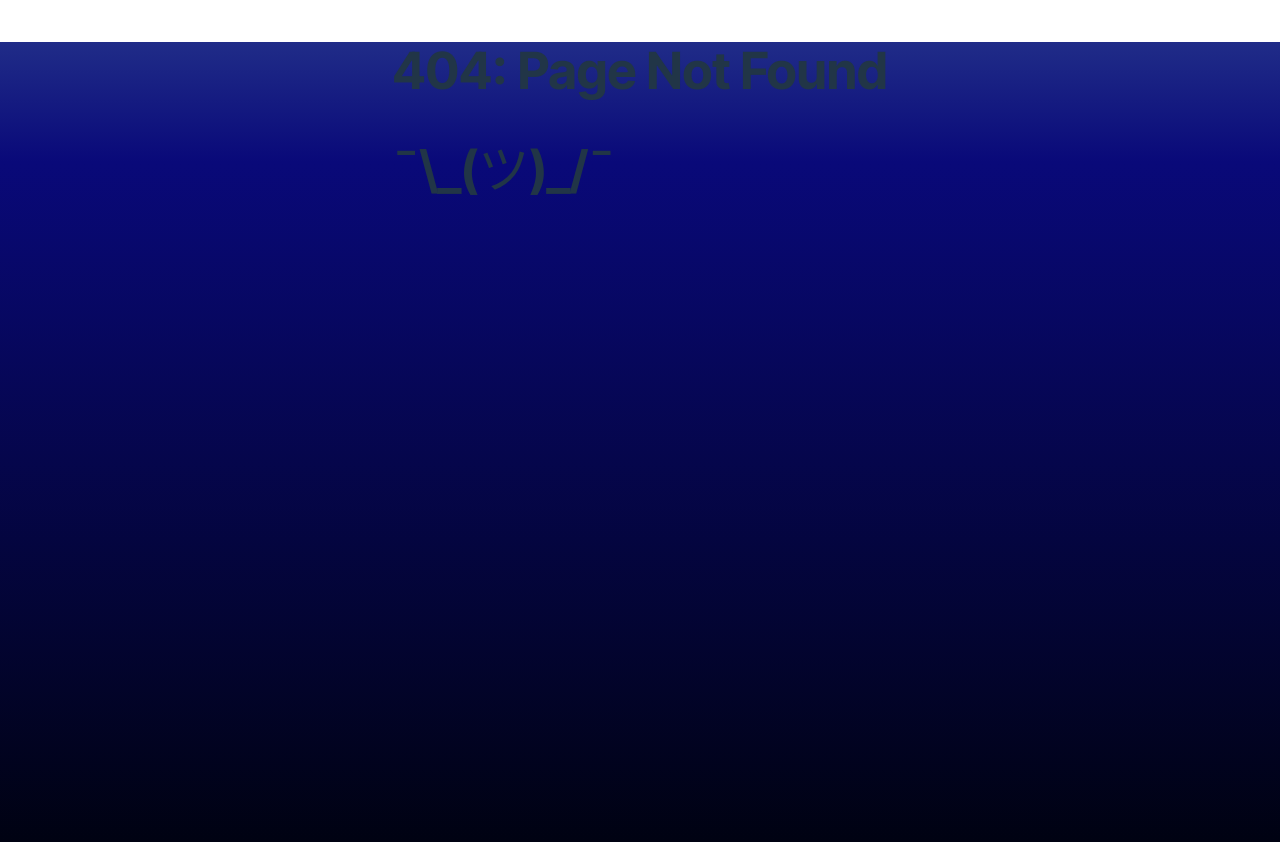
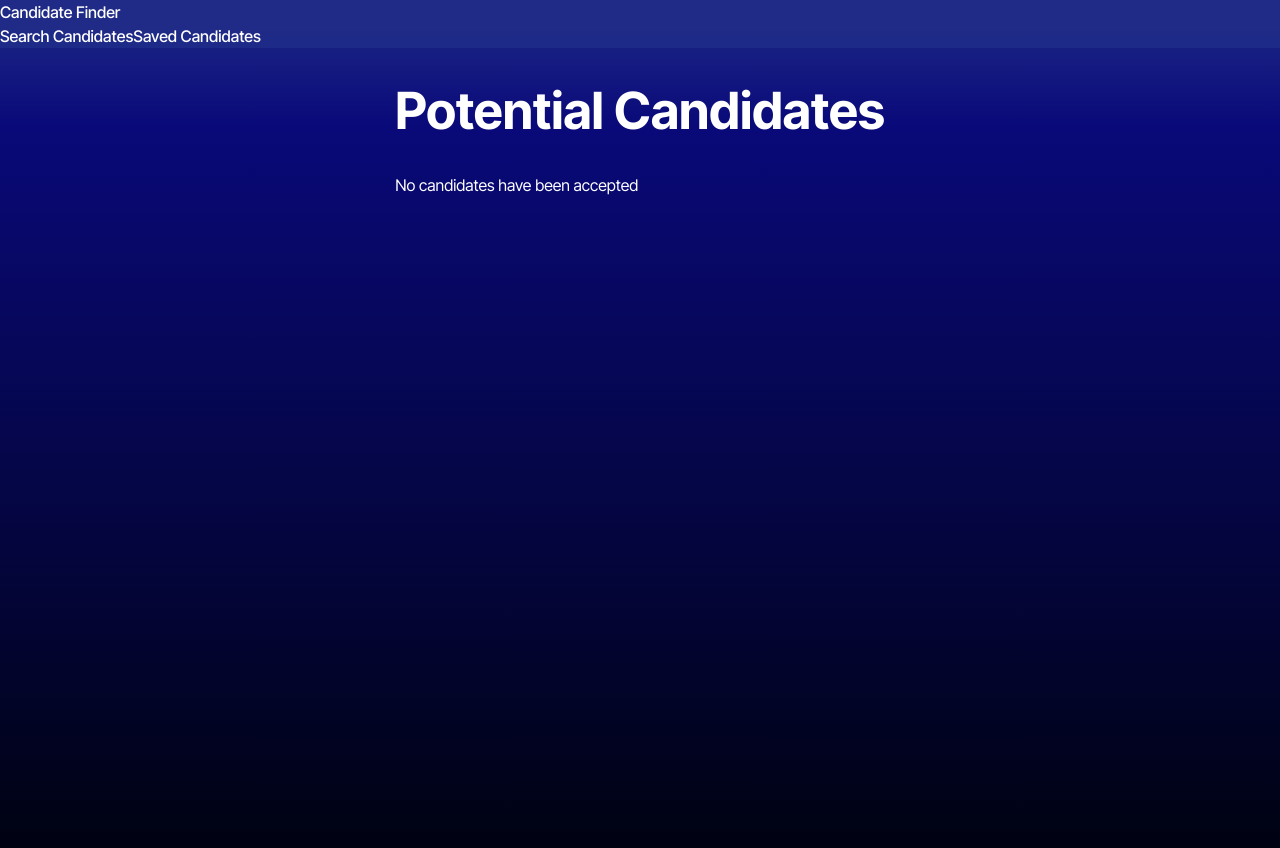
Before and after one commit to CelestialChai/candidate-search, a React (Vite) app: page /saved-candidates in a window 1280 px wide. Before the commit this address had no page. Built offline with nearby package versions, Linux system fonts and the light colour scheme.

Commit message:
added new information, updated json, and added to the tsk files.

```diff
--- a/index.html
+++ b/index.html
@@ -2,9 +2,15 @@
 <html lang="en">
   <head>
     <meta charset="UTF-8" />
-    <link rel="icon" type="image/svg+xml" href="/vite.svg" />
     <meta name="viewport" content="width=device-width, initial-scale=1.0" />
     <title>Candidate Search</title>
+
+    <!-- Meta Description for SEO -->
+    <meta name="description" content="Candidate Search Application to browse and save GitHub users as potential candidates." />
+
+    <!-- Icons -->
+    <link rel="icon" type="image/svg+xml" href="/vite.svg" />
+    <link rel="icon" type="image/x-icon" href="/favicon.ico" />
   </head>
   <body>
     <div id="root"></div>
--- a/src/components/Nav.tsx
+++ b/src/components/Nav.tsx
@@ -1,8 +1,25 @@
+import { Link } from 'react-router-dom';
+
 const Nav = () => {
-  // TODO: Add necessary code to display the navigation bar and link between the pages
   return (
-    <div>Nav</div>
-  )
+    <nav className="navbar is-primary" role="navigation" aria-label="main navigation">
+      <div className="navbar-brand">
+        <Link to="/" className="navbar-item">
+          Candidate Finder
+        </Link>
+      </div>
+      <div className="navbar-menu">
+        <div className="navbar-start">
+          <Link to="/" className="navbar-item">
+            Search Candidates
+          </Link>
+          <Link to="/saved-candidates" className="navbar-item">
+            Saved Candidates
+          </Link>
+        </div>
+      </div>
+    </nav>
+  );
 };
 
 export default Nav;
--- a/src/index.css
+++ b/src/index.css
@@ -1,5 +1,6 @@
 @import url('https://fonts.googleapis.com/css2?family=Inter+Tight:ital,wght@0,100..900;1,100..900&display=swap');
 
+/* Root Styles */
 :root {
   font-family: 'Inter Tight', system-ui, Avenir, Helvetica, Arial, sans-serif;
   line-height: 1.5;
@@ -13,6 +14,7 @@
   -moz-osx-font-smoothing: grayscale;
 }
 
+/* Link Styling */
 a {
   font-weight: 500;
   color: #646cff;
@@ -22,6 +24,7 @@ a:hover {
   color: #535bf2;
 }
 
+/* Body Background */
 body {
   background: linear-gradient(
     180deg,
@@ -30,38 +33,40 @@ body {
     rgba(0, 2, 18, 1) 100%
   );
   background-size: cover;
-  background-repeat: no-repeat no-repeat;
-  background-position: center center;
+  background-repeat: no-repeat;
+  background-position: center;
   margin: 0;
-  place-items: center;
   min-width: 320px;
   min-height: 100vh;
+  color: #fff;
 }
 
+/* Heading Styling */
 h1 {
   font-size: 3.2em;
   line-height: 1.1;
 }
 
-button {
+/* Button Styling */
+button, .button {
   border-radius: 8px;
   border: 1px solid transparent;
   padding: 0.6em 1.2em;
   font-size: 1em;
   font-weight: 500;
-  font-family: inherit;
   background-color: #1a1a1a;
+  color: white;
   cursor: pointer;
   transition: border-color 0.25s;
 }
-button:hover {
+button:hover, .button:hover {
   border-color: #646cff;
 }
-button:focus,
-button:focus-visible {
+button:focus, .button:focus, button:focus-visible, .button:focus-visible {
   outline: 4px auto -webkit-focus-ring-color;
 }
 
+/* Light Mode Adjustments */
 @media (prefers-color-scheme: light) {
   :root {
     color: #213547;
@@ -70,11 +75,12 @@ button:focus-visible {
   a:hover {
     color: #747bff;
   }
-  button {
+  button, .button {
     background-color: #f9f9f9;
   }
 }
 
+/* Main Styling */
 main {
   color: #fff;
   width: 100%;
@@ -84,37 +90,30 @@ main {
   align-items: center;
 }
 
+/* Table Styling */
 tr {
   border-radius: 10px;
   background-color: #000;
   color: white;
 }
-
 tbody tr:nth-child(odd) {
   background-color: #333333;
 }
-
-.nav {
-  display: flex;
-  justify-content: flex-start;
-  padding: 1em 2em;
-}
-
-.nav-item {
-  padding: 0 0.5rem;
-  list-style: none;
-}
-
-.nav-link {
-  color: #fff;
-  text-decoration: none;
-}
-
-.active {
-  font-weight: 700;
-}
-
 .table {
   width: 80vw;
   table-layout: fixed;
 }
+
+/* Navbar Custom Styles */
+.navbar {
+  background-color: rgba(32, 44, 136, 0.9);
+}
+.navbar-item {
+  color: #fff;
+}
+.navbar-item:hover {
+  background-color: rgba(32, 44, 136, 0.8);
+}
+.active {
+  font-weight: 700;
+}
--- a/src/pages/CandidateSearch.tsx
+++ b/src/pages/CandidateSearch.tsx
@@ -1,8 +1,80 @@
 import { useState, useEffect } from 'react';
-import { searchGithub, searchGithubUser } from '../api/API';
+import { searchGithub } from '../api/API';
+
+interface Candidate {
+  id: number;
+  login: string;
+  avatar_url: string;
+  html_url: string;
+  location?: string;
+  email?: string;
+  company?: string;
+}
 
 const CandidateSearch = () => {
-  return <h1>CandidateSearch</h1>;
+  const [currentCandidate, setCurrentCandidate] = useState<Candidate | null>(null);
+  const [potentialCandidates, setPotentialCandidates] = useState<Candidate[]>(() => {
+    return JSON.parse(localStorage.getItem("potentialCandidates") || "[]");
+  });
+
+  // Fetch the next candidate when the component mounts or a candidate is skipped/saved
+  useEffect(() => {
+    fetchNextCandidate();
+  }, []);
+
+  // Save potential candidates to localStorage whenever the list updates
+  useEffect(() => {
+    localStorage.setItem("potentialCandidates", JSON.stringify(potentialCandidates));
+  }, [potentialCandidates]);
+
+  const fetchNextCandidate = async () => {
+    const candidates = await searchGithub();
+    if (candidates.length > 0) {
+      setCurrentCandidate(candidates[0]); // Display the first candidate from the fetched list
+    } else {
+      setCurrentCandidate(null); // Show a message if no more candidates are available
+    }
+  };
+
+  const saveCandidate = () => {
+    if (currentCandidate) {
+      setPotentialCandidates([...potentialCandidates, currentCandidate]);
+      fetchNextCandidate();
+    }
+  };
+
+  const skipCandidate = () => {
+    fetchNextCandidate();
+  };
+
+  return (
+    <div className="container">
+      <h1 className="title">Candidate Search</h1>
+      {currentCandidate ? (
+        <div className="card">
+          <div className="card-image">
+            <figure className="image is-128x128">
+              <img src={currentCandidate.avatar_url} alt={currentCandidate.login} />
+            </figure>
+          </div>
+          <div className="card-content">
+            <p className="title is-4">{currentCandidate.login}</p>
+            <p><strong>Location:</strong> {currentCandidate.location || "N/A"}</p>
+            <p><strong>Company:</strong> {currentCandidate.company || "N/A"}</p>
+            <a href={currentCandidate.html_url} className="button is-link" target="_blank" rel="noopener noreferrer">
+              GitHub Profile
+            </a>
+          </div>
+          <div className="buttons">
+            <button className="button is-success" onClick={saveCandidate}>Save Candidate</button>
+            <button className="button is-danger" onClick={skipCandidate}>Skip Candidate</button>
+          </div>
+        </div>
+      ) : (
+        <p className="notification is-danger">No more candidates available</p>
+      )}
+    </div>
+  );
 };
 
 export default CandidateSearch;
--- a/src/pages/ErrorPage.tsx
+++ b/src/pages/ErrorPage.tsx
@@ -1,8 +1,14 @@
+import { Link } from 'react-router-dom';
+
 const ErrorPage = () => {
   return (
-    <section>
+    <section style={{ textAlign: 'center', padding: '2rem' }}>
       <h1>404: Page Not Found</h1>
-      <h1> ¯\_(ツ)_/¯</h1>
+      <p>¯\_(ツ)_/¯</p>
+      <p>Sorry, the page you are looking for does not exist.</p>
+      <Link to="/" className="button is-link" style={{ marginTop: '1rem' }}>
+        Go Back to Home
+      </Link>
     </section>
   );
 };
--- a/src/pages/SavedCandidates.tsx
+++ b/src/pages/SavedCandidates.tsx
@@ -1,8 +1,54 @@
-const SavedCandidates = () => {
+import React, { useEffect, useState } from 'react';
+
+interface Candidate {
+  id: number;
+  login: string;
+  avatar_url: string;
+  html_url: string;
+  location?: string;
+  email?: string;
+  company?: string;
+}
+
+const SavedCandidates: React.FC = () => {
+  const [savedCandidates, setSavedCandidates] = useState<Candidate[]>([]);
+
+  useEffect(() => {
+    // Retrieve saved candidates from localStorage
+    const candidates = JSON.parse(localStorage.getItem("potentialCandidates") || "[]");
+    setSavedCandidates(candidates);
+  }, []);
+
   return (
-    <>
-      <h1>Potential Candidates</h1>
-    </>
+    <div className="container">
+      <h1 className="title">Potential Candidates</h1>
+      {savedCandidates.length === 0 ? (
+        <p className="notification is-warning">No candidates have been accepted</p>
+      ) : (
+        savedCandidates.map((candidate) => (
+          <article className="media box" key={candidate.id}>
+            <figure className="media-left">
+              <p className="image is-64x64">
+                <img src={candidate.avatar_url} alt={candidate.login} />
+              </p>
+            </figure>
+            <div className="media-content">
+              <div className="content">
+                <p>
+                  <strong>{candidate.login}</strong> <small>@{candidate.login}</small>
+                  <br />
+                  Location: {candidate.location || "N/A"}
+                  <br />
+                  <a href={candidate.html_url} className="button is-small is-link" target="_blank" rel="noopener noreferrer">
+                    GitHub Profile
+                  </a>
+                </p>
+              </div>
+            </div>
+          </article>
+        ))
+      )}
+    </div>
   );
 };
 
```
Also changed, not shown: package.json (+8 -5 lines), src/interfaces/Candidate.interface.tsx (+13 -0 lines), src/main.tsx (+11 -7 lines), 2 other files (tests, documents, lock files or other folders).
